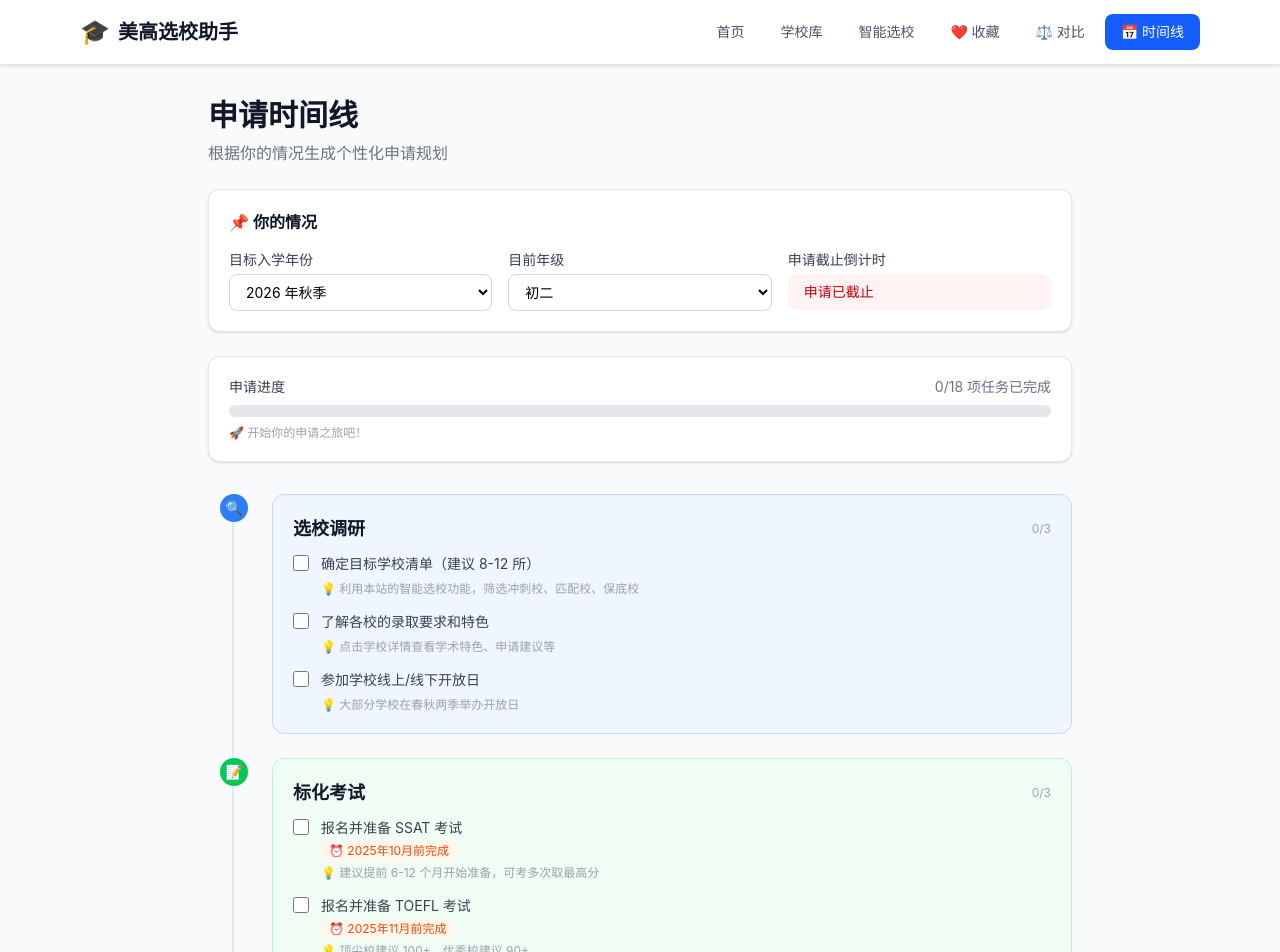
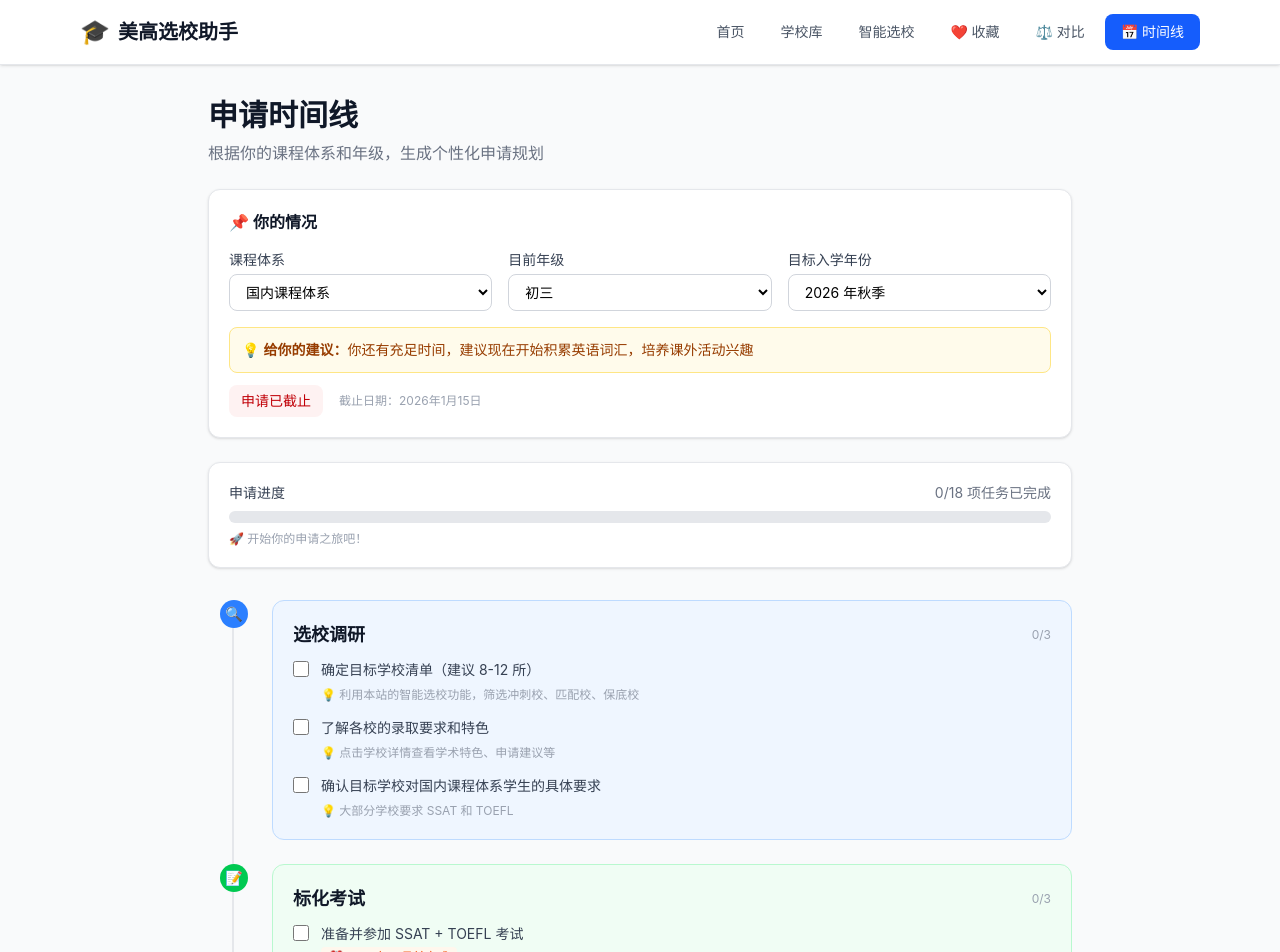
Before and after one commit to Hshyyy/meigao-helper, a React (Vite) app: page /timeline in a window 1280 px wide. Shown: the top 952 px of the page. Built offline with nearby package versions, Linux system fonts and the light colour scheme.

Commit message:
升级时间线：4种课程体系、个性化建议、体系特定考试指导

```diff
--- a/src/pages/Timeline.tsx
+++ b/src/pages/Timeline.tsx
@@ -1,5 +1,57 @@
 import { useState, useMemo } from "react";
 import { schools } from "../data/schools";
+
+// 课程体系配置
+const systems = {
+  american: {
+    name: "美式/AP",
+    grades: [
+      { value: "G7", label: "Grade 7（初一）" },
+      { value: "G8", label: "Grade 8（初二）" },
+      { value: "G9", label: "Grade 9（初三）" },
+      { value: "G10", label: "Grade 10（高一）" },
+      { value: "G11", label: "Grade 11（高二）" },
+      { value: "G12", label: "Grade 12（高三）" },
+    ],
+  },
+  british: {
+    name: "英式/A-Level",
+    grades: [
+      { value: "Y7", label: "Year 7（初一）" },
+      { value: "Y8", label: "Year 8（初二）" },
+      { value: "Y9", label: "Year 9（初三）" },
+      { value: "Y10", label: "Year 10（高一）" },
+      { value: "Y11", label: "Year 11（高二）" },
+      { value: "Y12", label: "Year 12（高三）" },
+      { value: "Y13", label: "Year 13（高三+）" },
+    ],
+  },
+  ib: {
+    name: "IB",
+    grades: [
+      { value: "G6", label: "Grade 6（初一）" },
+      { value: "G7", label: "Grade 7（初二）" },
+      { value: "G8", label: "Grade 8（初三）" },
+      { value: "G9", label: "Grade 9（高一）" },
+      { value: "G10", label: "Grade 10（高二）" },
+      { value: "G11", label: "Grade 11（高三）" },
+      { value: "G12", label: "Grade 12（高三+）" },
+    ],
+  },
+  chinese: {
+    name: "国内课程体系",
+    grades: [
+      { value: "C7", label: "初一" },
+      { value: "C8", label: "初二" },
+      { value: "C9", label: "初三" },
+      { value: "C10", label: "高一" },
+      { value: "C11", label: "高二" },
+      { value: "C12", label: "高三" },
+    ],
+  },
+};
+
+type SystemKey = keyof typeof systems;
 
 interface Task {
   id: string;
@@ -16,12 +68,51 @@ interface Phase {
   tasks: Task[];
 }
 
-// 根据入学年份和当前年级生成个性化时间线
+// 根据体系、年级、入学年份生成个性化时间线
 function generateTimeline(
-  enrollYear: number,
-  _currentGrade: string
+  system: SystemKey,
+  _grade: string,
+  enrollYear: number
 ): Phase[] {
-  const applyYear = enrollYear - 1; // 申请年份 = 入学年份 - 1
+  const applyYear = enrollYear - 1;
+  // 体系特定的考试建议
+  const testAdvice: Record<SystemKey, { name: string; tips: string[] }> = {
+    american: {
+      name: "SSAT + TOEFL",
+      tips: [
+        "SSAT 建议提前 6-12 个月开始准备",
+        "TOEFL 目标：顶尖校 100+，优秀校 90+",
+        "建议考 2-3 次，取最高分",
+      ],
+    },
+    british: {
+      name: "IELTS 或 TOEFL",
+      tips: [
+        "部分学校接受 GCSE 英语成绩替代 SSAT",
+        "IELTS 目标：顶尖校 7.0+，优秀校 6.0+",
+        "提前确认目标学校是否要求 SSAT",
+      ],
+    },
+    ib: {
+      name: "TOEFL 或 IELTS",
+      tips: [
+        "IB 成绩被广泛认可，部分学校免 SSAT",
+        "TOEFL 目标：顶尖校 100+，优秀校 90+",
+        "CAS 活动经历是加分项",
+      ],
+    },
+    chinese: {
+      name: "SSAT + TOEFL",
+      tips: [
+        "国内学生需要重点准备 SSAT 词汇和阅读",
+        "TOEFL 目标：顶尖校 100+，优秀校 90+",
+        "建议每天背 50 个 SSAT 词汇",
+        "暑假集中冲刺效果最好",
+      ],
+    },
+  };
+
+  const test = testAdvice[system];
 
   const phases: Phase[] = [
     {
@@ -42,8 +133,13 @@ function generateTimeline(
         },
         {
           id: "t3",
-          text: "参加学校线上/线下开放日",
-          tip: "大部分学校在春秋两季举办开放日",
+          text: `确认目标学校对${systems[system].name}学生的具体要求`,
+          tip:
+            system === "british"
+              ? "部分学校接受 GCSE 替代 SSAT，提前确认"
+              : system === "ib"
+              ? "IB 成绩被广泛认可，确认是否需要 SSAT"
+              : "大部分学校要求 SSAT 和 TOEFL",
         },
       ],
     },
@@ -55,20 +151,27 @@ function generateTimeline(
       tasks: [
         {
           id: "t4",
-          text: "报名并准备 SSAT 考试",
-          tip: "建议提前 6-12 个月开始准备，可考多次取最高分",
+          text: `准备并参加 ${test.name} 考试`,
+          tip: test.tips[0],
           deadline: `${applyYear}年10月前完成`,
         },
         {
           id: "t5",
-          text: "报名并准备 TOEFL 考试",
-          tip: "顶尖校建议 100+，优秀校建议 90+",
-          deadline: `${applyYear}年11月前完成`,
+          text: "保持校内成绩稳定",
+          tip:
+            system === "chinese"
+              ? "GPA 需要换算成 4.0 制，建议保持在 3.5 以上"
+              : system === "ib"
+              ? "IB 预测成绩很重要，保持在 35+ 以上"
+              : system === "british"
+              ? "GCSE/A-Level 预测成绩是重要参考"
+              : "GPA 保持在 3.5 以上",
         },
         {
           id: "t6",
-          text: "保持校内 GPA 稳定",
-          tip: "GPA 是录取的重要参考，不能因备考而忽视",
+          text: "准备语言考试（如需要）",
+          tip: test.tips.slice(1).join("；"),
+          deadline: `${applyYear}年11月前完成`,
         },
       ],
     },
@@ -87,12 +190,18 @@ function generateTimeline(
         {
           id: "t8",
           text: "准备成绩单和在读证明",
-          tip: "需要中英文对照版本，学校盖章",
+          tip:
+            system === "chinese"
+              ? "需要中英文对照版本，学校盖章，GPA 需换算"
+              : "准备英文版成绩单，学校盖章",
         },
         {
           id: "t9",
           text: "整理课外活动和获奖材料",
-          tip: "按时间顺序整理，突出深度而非广度",
+          tip:
+            system === "ib"
+              ? "CAS 活动经历是加分项，重点整理"
+              : "按时间顺序整理，突出深度而非广度",
         },
       ],
     },
@@ -110,7 +219,10 @@ function generateTimeline(
         {
           id: "t11",
           text: "撰写申请文书",
-          tip: "展现真实的自己，不要写套话，找人帮忙修改",
+          tip:
+            system === "chinese"
+              ? "展现真实的自己，找英语好的人帮忙润色"
+              : "展现真实的自己，不要写套话",
         },
         {
           id: "t12",
@@ -133,8 +245,14 @@ function generateTimeline(
         },
         {
           id: "t14",
-          text: "参加学校面试（线上或校园）",
-          tip: "保持自然、自信，展现真实的自己",
+          text:
+            system === "chinese"
+              ? "强化英语口语，准备英文面试"
+              : "参加学校面试（线上或校园）",
+          tip:
+            system === "chinese"
+              ? "面试是全英文的，建议找外教模拟练习"
+              : "保持自然、自信，展现真实的自己",
           deadline: `${applyYear}年11月-${enrollYear}年2月`,
         },
       ],
@@ -175,30 +293,52 @@ function generateTimeline(
   return phases;
 }
 
-const colorMap: Record<string, { bg: string; border: string; text: string; light: string }> = {
-  blue: { bg: "bg-blue-500", border: "border-blue-200", text: "text-blue-700", light: "bg-blue-50" },
-  green: { bg: "bg-green-500", border: "border-green-200", text: "text-green-700", light: "bg-green-50" },
-  purple: { bg: "bg-purple-500", border: "border-purple-200", text: "text-purple-700", light: "bg-purple-50" },
-  orange: { bg: "bg-orange-500", border: "border-orange-200", text: "text-orange-700", light: "bg-orange-50" },
-  pink: { bg: "bg-pink-500", border: "border-pink-200", text: "text-pink-700", light: "bg-pink-50" },
-  red: { bg: "bg-red-500", border: "border-red-200", text: "text-red-700", light: "bg-red-50" },
+const colorMap: Record<
+  string,
+  { bg: string; border: string; text: string; light: string }
+> = {
+  blue: {
+    bg: "bg-blue-500",
+    border: "border-blue-200",
+    text: "text-blue-700",
+    light: "bg-blue-50",
+  },
+  green: {
+    bg: "bg-green-500",
+    border: "border-green-200",
+    text: "text-green-700",
+    light: "bg-green-50",
+  },
+  purple: {
+    bg: "bg-purple-500",
+    border: "border-purple-200",
+    text: "text-purple-700",
+    light: "bg-purple-50",
+  },
+  orange: {
+    bg: "bg-orange-500",
+    border: "border-orange-200",
+    text: "text-orange-700",
+    light: "bg-orange-50",
+  },
+  pink: {
+    bg: "bg-pink-500",
+    border: "border-pink-200",
+    text: "text-pink-700",
+    light: "bg-pink-50",
+  },
+  red: {
+    bg: "bg-red-500",
+    border: "border-red-200",
+    text: "text-red-700",
+    light: "bg-red-50",
+  },
 };
 
 export default function Timeline() {
-  const [enrollYear, setEnrollYear] = useState<number>(() => {
-    try {
-      return Number(localStorage.getItem("timelineEnrollYear")) || 2026;
-    } catch {
-      return 2026;
-    }
-  });
-  const [currentGrade, setCurrentGrade] = useState<string>(() => {
-    try {
-      return localStorage.getItem("timelineGrade") || "初二";
-    } catch {
-      return "初二";
-    }
-  });
+  const [system, setSystem] = useState<SystemKey>("chinese");
+  const [grade, setGrade] = useState("C9");
+  const [enrollYear, setEnrollYear] = useState(2026);
   const [checkedTasks, setCheckedTasks] = useState<Set<string>>(() => {
     try {
       const saved = localStorage.getItem("timelineProgress");
@@ -219,8 +359,8 @@ export default function Timeline() {
   const favoriteSchools = schools.filter((s) => favorites.includes(s.id));
 
   const phases = useMemo(
-    () => generateTimeline(enrollYear, currentGrade),
-    [enrollYear, currentGrade]
+    () => generateTimeline(system, grade, enrollYear),
+    [system, grade, enrollYear]
   );
 
   const toggleTask = (taskId: string) => {
@@ -239,33 +379,58 @@ export default function Timeline() {
     });
   };
 
-  const handleYearChange = (year: number) => {
-    setEnrollYear(year);
-    localStorage.setItem("timelineEnrollYear", String(year));
-  };
-
-  const handleGradeChange = (grade: string) => {
-    setCurrentGrade(grade);
-    localStorage.setItem("timelineGrade", grade);
-  };
-
   const totalTasks = phases.reduce((sum, p) => sum + p.tasks.length, 0);
   const completedTasks = checkedTasks.size;
-  const progress = totalTasks > 0 ? Math.round((completedTasks / totalTasks) * 100) : 0;
+  const progress =
+    totalTasks > 0 ? Math.round((completedTasks / totalTasks) * 100) : 0;
 
-  // 计算距离申请截止还有多少天
   const daysUntilDeadline = useMemo(() => {
-    const deadline = new Date(enrollYear, 0, 15); // 1月15日
+    const deadline = new Date(enrollYear, 0, 15);
     const now = new Date();
-    const diff = deadline.getTime() - now.getTime();
-    return Math.ceil(diff / (1000 * 60 * 60 * 24));
+    return Math.ceil(
+      (deadline.getTime() - now.getTime()) / (1000 * 60 * 60 * 24)
+    );
   }, [enrollYear]);
+
+  // 根据体系和年级生成个性化提示
+  const personalizedTip = useMemo(() => {
+    const gradeNum = parseInt(grade.replace(/[^\d]/g, ""));
+    const yearsLeft = 12 - gradeNum + 1;
+
+    if (system === "chinese") {
+      if (yearsLeft >= 3)
+        return "你还有充足时间，建议现在开始积累英语词汇，培养课外活动兴趣";
+      if (yearsLeft >= 2)
+        return "现在是准备 SSAT/TOEFL 的黄金时期，建议系统性备考";
+      return "时间紧迫！需要立即开始标化考试冲刺，同时准备申请材料";
+    }
+    if (system === "british") {
+      if (yearsLeft >= 3)
+        return "你还有充足时间，建议先确认目标学校是否要求 SSAT，同时保持 GCSE 成绩";
+      if (yearsLeft >= 2)
+        return "部分学校接受 GCSE 替代 SSAT，建议提前确认目标学校要求";
+      return "时间紧迫！立即确认目标学校要求，准备 IELTS 或 TOEFL";
+    }
+    if (system === "ib") {
+      if (yearsLeft >= 3)
+        return "你还有充足时间，IB 成绩被广泛认可，保持好校内成绩是关键";
+      if (yearsLeft >= 2)
+        return "IB 成绩被广泛认可，部分学校免 SSAT，重点准备 TOEFL";
+      return "时间紧迫！确认目标学校是否需要 SSAT，重点准备 TOEFL";
+    }
+    // american
+    if (yearsLeft >= 3)
+      return "你还有充足时间，建议现在开始 SSAT 词汇积累，培养课外活动";
+    if (yearsLeft >= 2)
+      return "现在是准备 SSAT/TOEFL 的黄金时期，10 年级暑假集中冲刺";
+    return "时间紧迫！立即开始标化考试冲刺，同时准备申请材料";
+  }, [system, grade]);
 
   return (
     <div className="max-w-4xl mx-auto px-4 py-8">
       <h1 className="text-3xl font-bold text-gray-900 mb-2">申请时间线</h1>
       <p className="text-gray-500 mb-6">
-        根据你的情况生成个性化申请规划
+        根据你的课程体系和年级，生成个性化申请规划
       </p>
 
       {/* 个性化设置 */}
@@ -274,11 +439,47 @@ export default function Timeline() {
         <div className="grid grid-cols-1 md:grid-cols-3 gap-4">
           <div>
             <label className="block text-sm font-medium text-gray-700 mb-1">
+              课程体系
+            </label>
+            <select
+              value={system}
+              onChange={(e) => {
+                const s = e.target.value as SystemKey;
+                setSystem(s);
+                setGrade(systems[s].grades[0].value);
+              }}
+              className="w-full border border-gray-300 rounded-lg px-3 py-2 text-sm"
+            >
+              {Object.entries(systems).map(([key, s]) => (
+                <option key={key} value={key}>
+                  {s.name}
+                </option>
+              ))}
+            </select>
+          </div>
+          <div>
+            <label className="block text-sm font-medium text-gray-700 mb-1">
+              目前年级
+            </label>
+            <select
+              value={grade}
+              onChange={(e) => setGrade(e.target.value)}
+              className="w-full border border-gray-300 rounded-lg px-3 py-2 text-sm"
+            >
+              {systems[system].grades.map((g) => (
+                <option key={g.value} value={g.value}>
+                  {g.label}
+                </option>
+              ))}
+            </select>
+          </div>
+          <div>
+            <label className="block text-sm font-medium text-gray-700 mb-1">
               目标入学年份
             </label>
             <select
               value={enrollYear}
-              onChange={(e) => handleYearChange(Number(e.target.value))}
+              onChange={(e) => setEnrollYear(Number(e.target.value))}
               className="w-full border border-gray-300 rounded-lg px-3 py-2 text-sm"
             >
               <option value={2026}>2026 年秋季</option>
@@ -286,27 +487,20 @@ export default function Timeline() {
               <option value={2028}>2028 年秋季</option>
             </select>
           </div>
-          <div>
-            <label className="block text-sm font-medium text-gray-700 mb-1">
-              目前年级
-            </label>
-            <select
-              value={currentGrade}
-              onChange={(e) => handleGradeChange(e.target.value)}
-              className="w-full border border-gray-300 rounded-lg px-3 py-2 text-sm"
-            >
-              <option>初一</option>
-              <option>初二</option>
-              <option>初三</option>
-              <option>高一</option>
-            </select>
         </div>
-          <div>
-            <label className="block text-sm font-medium text-gray-700 mb-1">
-              申请截止倒计时
-            </label>
-            <div
-              className={`px-4 py-2 rounded-lg text-sm font-medium ${
+
+        {/* 个性化提示 */}
+        <div className="mt-4 bg-amber-50 border border-amber-200 rounded-lg p-3">
+          <p className="text-sm text-amber-800">
+            💡 <strong>给你的建议：</strong>
+            {personalizedTip}
+          </p>
+        </div>
+
+        {/* 倒计时 */}
+        <div className="mt-3 flex items-center gap-4">
+          <span
+            className={`px-3 py-1.5 rounded-lg text-sm font-medium ${
               daysUntilDeadline > 180
                 ? "bg-green-50 text-green-700"
                 : daysUntilDeadline > 90
@@ -315,10 +509,12 @@ export default function Timeline() {
             }`}
           >
             {daysUntilDeadline > 0
-                ? `还有 ${daysUntilDeadline} 天（${enrollYear}年1月15日）`
+              ? `⏰ 距申请截止还有 ${daysUntilDeadline} 天`
               : "申请已截止"}
-            </div>
-          </div>
+          </span>
+          <span className="text-xs text-gray-400">
+            截止日期：{enrollYear}年1月15日
+          </span>
         </div>
       </div>
 
@@ -335,15 +531,10 @@ export default function Timeline() {
                 className="bg-blue-50 text-blue-700 text-sm px-3 py-1 rounded-full"
               >
                 {school.nameCn}
-                <span className="text-xs text-blue-500 ml-1">
-                  截止 1月15日
-                </span>
+                <span className="text-xs text-blue-500 ml-1">截止 1月15日</span>
               </span>
             ))}
           </div>
-          <p className="text-xs text-gray-400 mt-2">
-            💡 大部分寄宿高中申请截止日期在 1 月中旬，建议提前准备
-          </p>
         </div>
       )}
 
```
Lines whose indentation alone changed are shown as unchanged.
